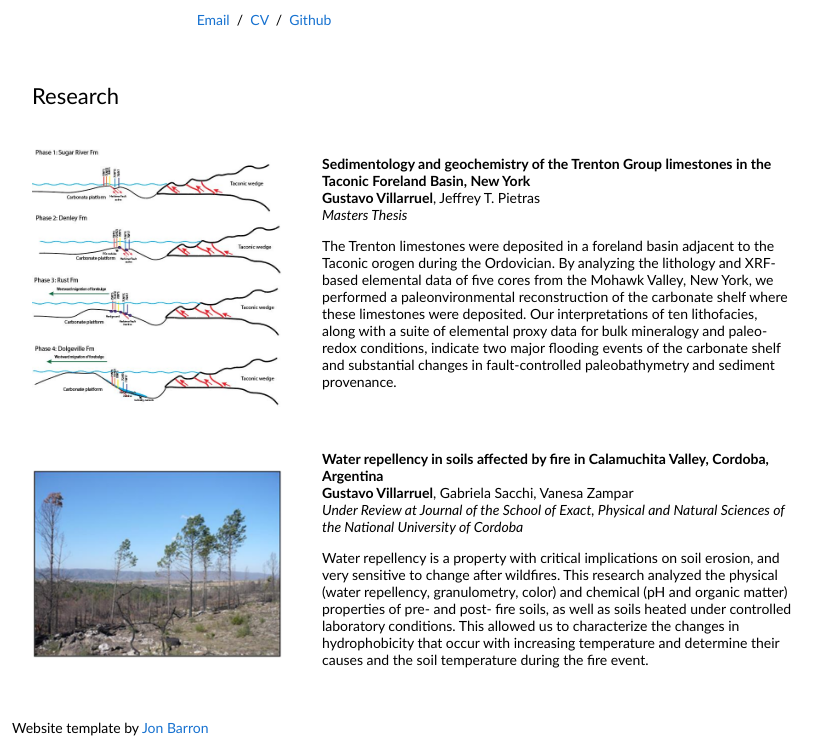
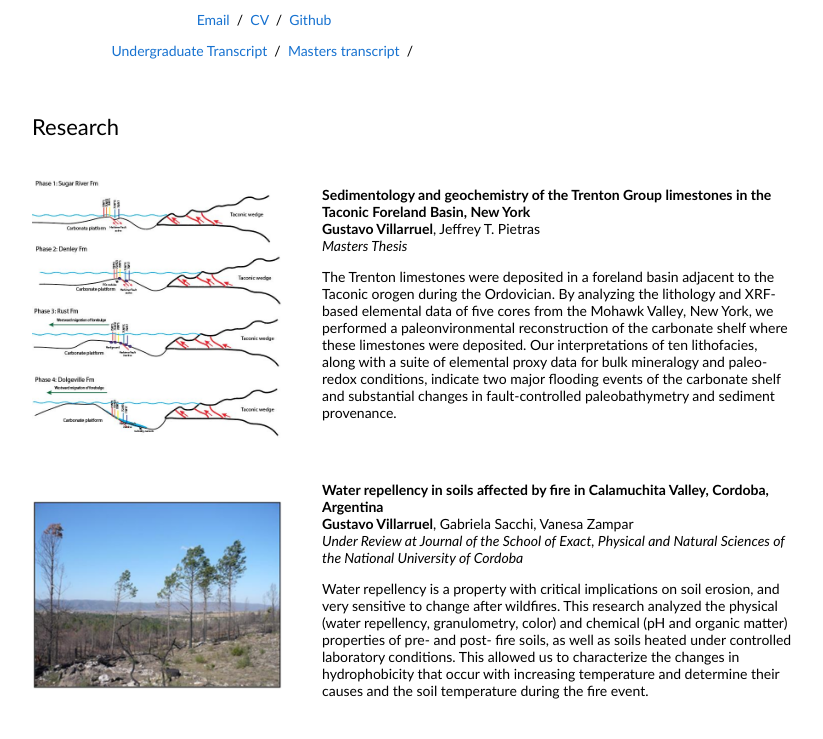
Before and after one commit to gustavovillarruel/gustavovillarruel.github.io, a plain HTML site: page index.html in a window 1280 px wide. Shown: the part 364-1103 px from the top of the page, without its empty margins (228-1051 px from the left). Drawn offline with Linux system fonts and the light colour scheme.

Commit message:
Transcripts

```diff
--- a/index.html
+++ b/index.html
@@ -36,6 +36,9 @@
                 <a href="data/CV.pdf">CV</a> &nbsp/&nbsp
                 <a href="https://github.com/gustavovillarruel">Github</a>
               </p>
+              <p style="text-align:center">
+                <a href="data/Villarruel, G._Transcript_Undergrad.pdf">Undergraduate Transcript</a> &nbsp/&nbsp
+                <a href="data/Villarruel, G._Transcript__MS.pdf">Masters transcript</a> &nbsp/&nbsp
             </td>
             <td style="padding:2.5%;width:40%;max-width:40%">
               <a href="images/profile_photo.jpeg"><img style="width:100%;max-width:100%" alt="profile photo" src="images/profile_photo_circle.png" class="hoverZoomLink"></a>
```
Also changed, not shown: 2 other files.
